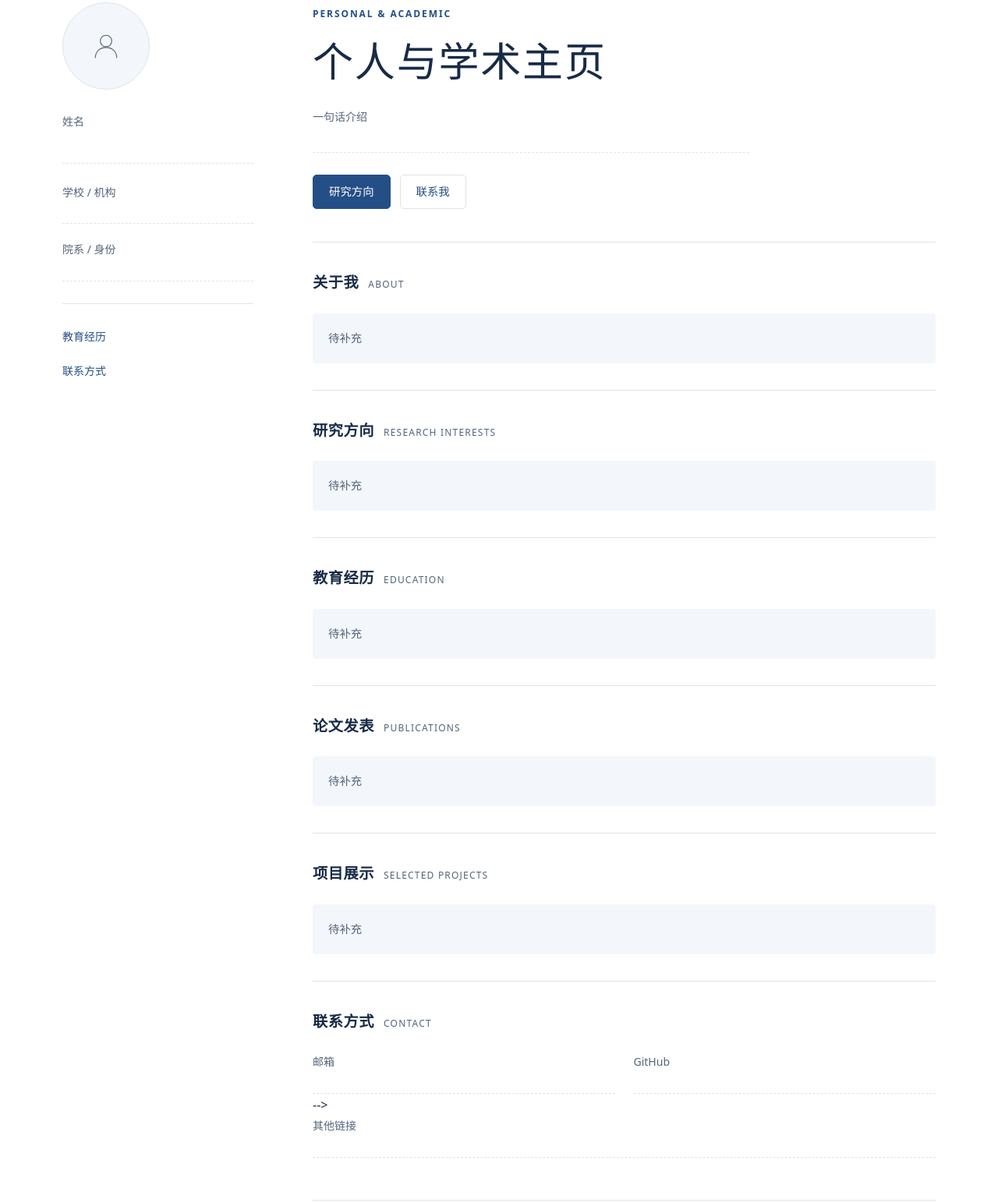
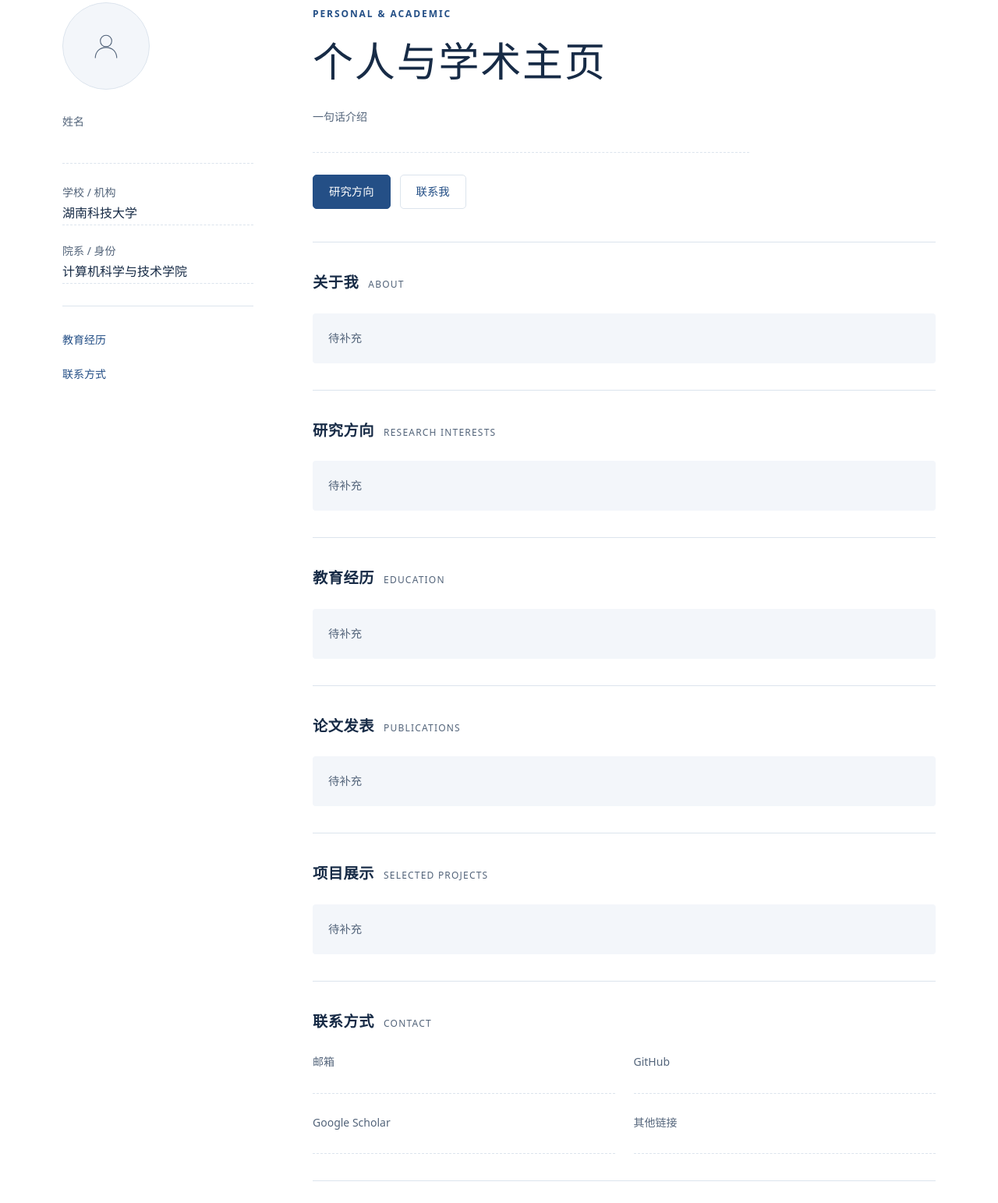
Before and after one commit to xqchen96/xqchen96.github.io, a plain HTML site: page index.html in a window 1280 px wide. Shown: the part 142-1685 px from the top of the page at 78% size. Drawn offline with Linux system fonts and the light colour scheme.

Commit message:
Add files via upload

```diff
--- a/index.html
+++ b/index.html
@@ -105,11 +105,11 @@
       </div>
       <div class="field">
         <p class="label">学校 / 机构</p>
-        <span class="blank"><!-- 在这里填写学校或机构 --></span>
+        <span class="blank">湖南科技大学</span>
       </div>
       <div class="field">
         <p class="label">院系 / 身份</p>
-        <span class="blank"><!-- 在这里填写院系或身份 --></span>
+        <span class="blank">计算机科学与技术学院</span>
       </div>
       <div class="profile-note">
         <a href="#education">教育经历</a>
@@ -159,7 +159,7 @@
         <div class="contact-grid">
           <div class="field"><p class="label">邮箱</p><span class="blank"><!-- 填写公开联系邮箱 --></span></div>
           <div class="field"><p class="label">GitHub</p><span class="blank"><!-- 填写 GitHub 链接 --></span></div>
-          <!-- <div class="field"><p class="label">Google Scholar</p><span class="blank"><!-- 填写学术主页链接 --></span></div> -->
+          <div class="field"><p class="label">Google Scholar</p><span class="blank"><!-- 填写学术主页链接 --></span></div>
           <div class="field"><p class="label">其他链接</p><span class="blank"><!-- 填写其他链接 --></span></div>
         </div>
       </section>
```
